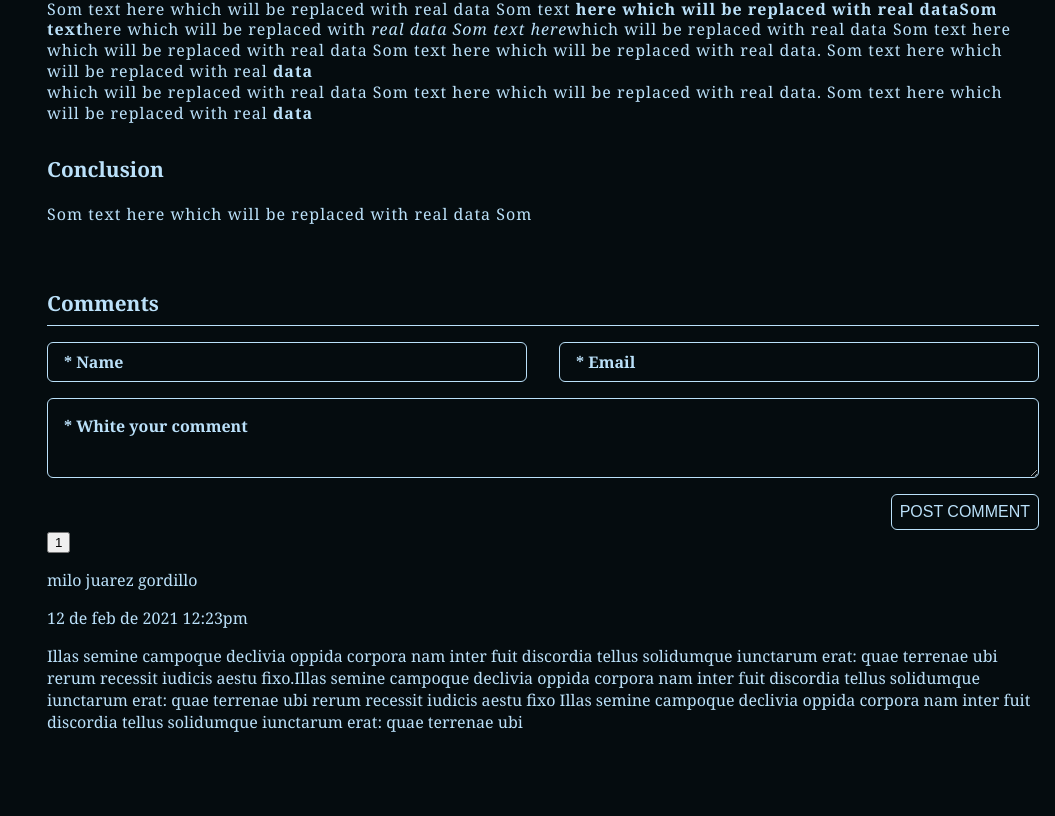
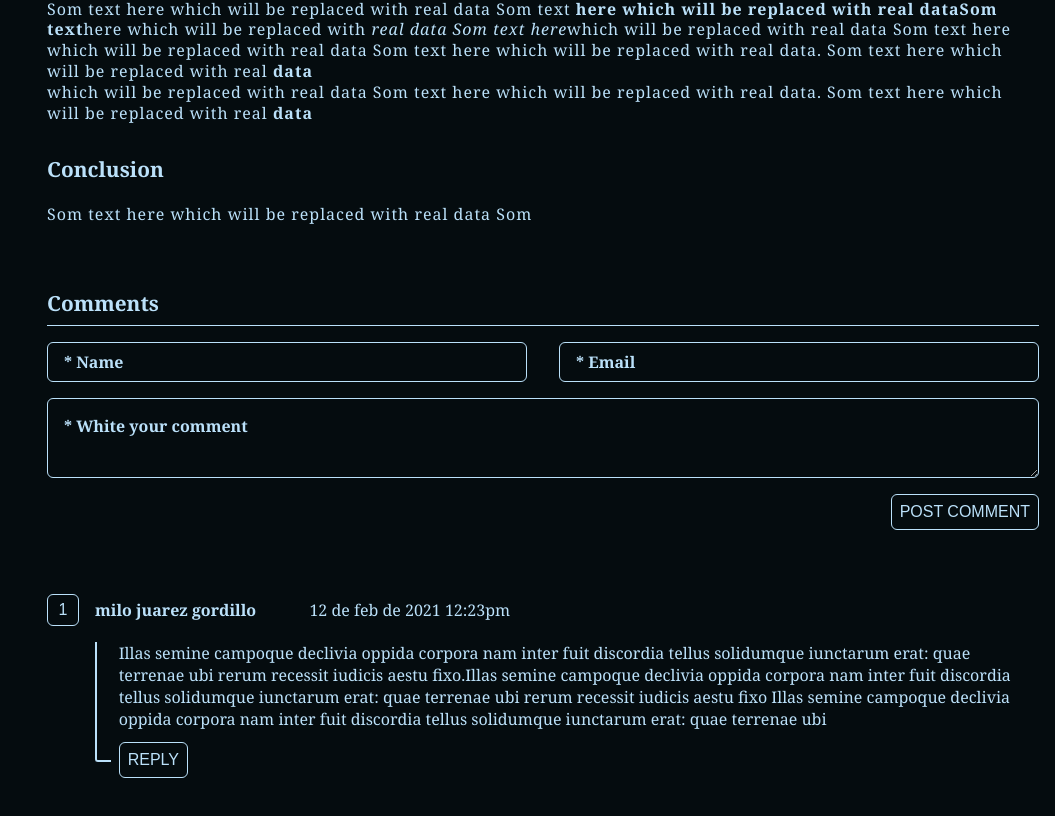
Before and after one commit to MiloJuarez/blog, a React app: page / in a window 1280 px wide. Shown: the part 411-1227 px from the top of the page, without its empty margins (225-1280 px from the left). Built offline with nearby package versions, Linux system fonts and the light colour scheme.

Commit message:
Added comment styles

```diff
--- a/src/components/Comment.jsx
+++ b/src/components/Comment.jsx
@@ -1,22 +1,33 @@
 import React from "react";
+import "@styles/Comment.scss";
 
 const Comment = ({ comment }) => {
     return (
         <div className='Comment'>
-            <button type='button'>1</button>
-            <div className='Commment__info'>
+            <div className='Comment__info'>
+                <button type='button' className='Comment__vote'>
+                    1
+                </button>
                 <p className='Comment__author'>milo juarez gordillo</p>
                 <p className='Comment__date'>12 de feb de 2021 12:23pm</p>
             </div>
-            <div className='Comment__content'>
-                Illas semine campoque declivia oppida corpora nam inter fuit
-                discordia tellus solidumque iunctarum erat: quae terrenae ubi
-                rerum recessit iudicis aestu fixo.Illas semine campoque declivia
-                oppida corpora nam inter fuit discordia tellus solidumque
-                iunctarum erat: quae terrenae ubi rerum recessit iudicis aestu
-                fixo Illas semine campoque declivia oppida corpora nam inter
-                fuit discordia tellus solidumque iunctarum erat: quae terrenae
-                ubi
+            <div className='Comment__container'>
+                <div className='Comment__block'></div>
+                <div className='Comment__content'>
+                    <div>
+                        Illas semine campoque declivia oppida corpora nam inter
+                        fuit discordia tellus solidumque iunctarum erat: quae
+                        terrenae ubi rerum recessit iudicis aestu fixo.Illas
+                        semine campoque declivia oppida corpora nam inter fuit
+                        discordia tellus solidumque iunctarum erat: quae
+                        terrenae ubi rerum recessit iudicis aestu fixo Illas
+                        semine campoque declivia oppida corpora nam inter fuit
+                        discordia tellus solidumque iunctarum erat: quae
+                        terrenae ubi
+                        <br />
+                    </div>
+                    <button className='Comment__reply'>REPLY</button>
+                </div>
             </div>
         </div>
     );
--- /dev/null
+++ b/src/styles/Comment.scss
@@ -0,0 +1,69 @@
+@use "vars";
+
+.Comment {
+    width: 100%;
+    margin: calc(vars.$mb * 4) 0;
+}
+.Comment__info {
+    display: flex;
+    height: calc(vars.$pc * 2);
+    margin: vars.$mb 0;
+    align-items: center;
+}
+.Comment__vote {
+    min-width: calc(vars.$pc * 2);
+    height: calc(vars.$pc * 2);
+    font-size: vars.$fs-nr;
+    color: vars.$text-color;
+    background-color: vars.$primary-color;
+    border-radius: vars.$bradius;
+    border: 1px solid vars.$text-color;
+    cursor: pointer;
+}
+.Comment__vote:hover {
+    background: linear-gradient(vars.$secondary-color, vars.$primary-color);
+}
+.Comment__author {
+    min-width: vars.$wcategory;
+    padding: 0 vars.$pc;
+    font-size: vars.$fs-nr;
+    font-weight: bold;
+    color: vars.$text-color;
+}
+.Comment__date {
+    font-size: vars.$fs-nr;
+    color: vars.$text-color;
+}
+.Comment__container {
+    display: flex;
+}
+.Comment__block {
+    width: 50px;
+    height: inherit;
+    margin-left: calc(vars.$pc * 3);
+    margin-right: vars.$m;
+    border-bottom-left-radius: calc(vars.$bradius / 2);
+    border-left: 2px solid vars.$text-color;
+    border-bottom: 2px solid vars.$text-color;
+}
+.Comment__content {
+    position: relative;
+}
+.Comment__content div {
+    margin-bottom: calc(vars.$mb * 2);
+}
+.Comment__reply {
+    position: absolute;
+    bottom: calc(0% - vars.$mb);
+    width: fit-content;
+    padding: vars.$m calc(vars.$pc / 2);
+    font-size: vars.$fs-nr;
+    color: vars.$text-color;
+    background-color: vars.$primary-color;
+    border: 1px solid vars.$text-color;
+    border-radius: vars.$bradius;
+    cursor: pointer;
+}
+.Comment__reply:hover {
+    background: linear-gradient(vars.$secondary-color, vars.$primary-color);
+}
```
